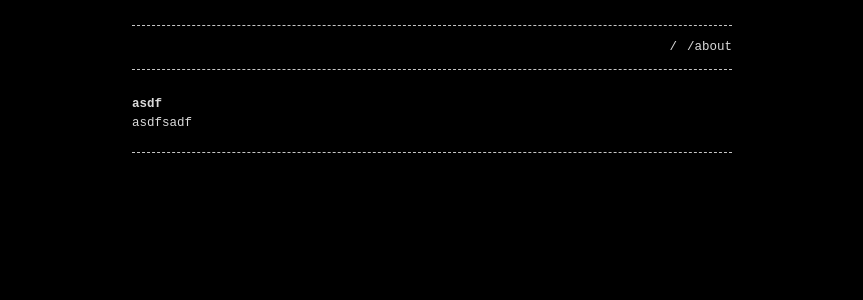
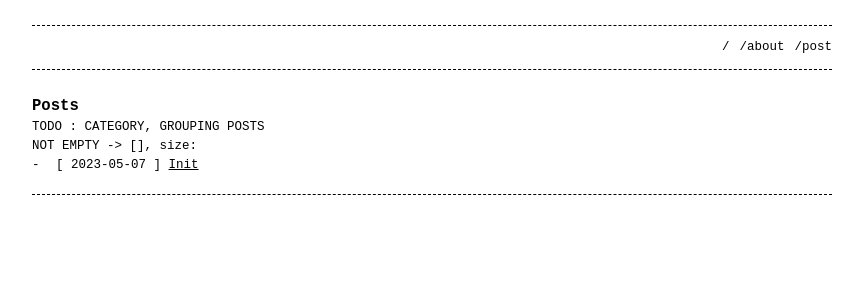
Before and after one commit to shellcodesniper/console, a Jekyll site: the page built from post.md, in a window 1280 px wide. Shown: the top 300 px of the page, without its empty margins (208-1071 px from the left). Built offline with Jekyll 4.4.1, drawn with Linux system fonts in a browser that asks for light colours.

Commit message:
WIP: BEFORE GROUPING

```diff
--- a/_config.yml
+++ b/_config.yml
@@ -5,12 +5,14 @@
 header_pages:
  - index.md
  - about.md
- - _posts/index.md
+ - post.md
 
 #footer: 'follow us on <a href="https://twitter.com/">twitter</a>'
 
 #style: light # dark (default) or light
-#listen_for_clients_preferred_style: true # true or false (default)
+listen_for_clients_preferred_style: true # true or false (default)
 
 plugins:
   - jekyll-seo-tag
+
+category_list: [ none, diary, hacking ]
--- /dev/null
+++ b/_layouts/post_home.html
@@ -0,0 +1,27 @@
+---
+layout: default
+---
+
+{{ content }}
+
+<h2>Posts</h2>
+
+TODO : CATEGORY, GROUPING POSTS
+
+{% if site.posts.size > 0 %}
+  <ul>
+    {% for post in site.posts %}
+    {% assign p_category = post.category %}
+    {% if p_category.is_nil? %}
+      EMPTY
+    {% else %}
+      NOT EMPTY
+  -> [{{ p_category }}], size: {{ p_category.size }}
+    {% endif %}
+    <li>
+      {% assign date_format = "%Y-%m-%d" %}
+      [ {{ post.date | date: date_format }} ] <a href="{{ post.url | relative_url }}">{{ post.title | escape }}</a>
+    </li>
+    {% endfor %}
+  </ul>
+{% endif %}
--- a/_sass/base.scss
+++ b/_sass/base.scss
@@ -9,14 +9,17 @@ $base-font-size:       12.5px !default;
 $mobile-font-size:     12px !default;
 $base-line-height:     1.5 !default;
 $container-width:      90% !default;
-$container-max-width:  600px !default;
+$container-max-width:  800px !default;
 
 /**
  * Global
  */
 body { background-color: var(--background-color);  margin: 0 auto;  padding: 0;  font-family: $base-font-family;  font-size: $base-font-size;  color: var(--text-color);  text-align: left;  line-height: $base-line-height !important; }
-h1, h2, h3, h4, h5, h6 { font-size: $base-font-size;  margin: 0px;  margin-top: 22px;  font-weight: bold;  color: var(--text-color); }
-p, ul, ol { margin: 0px;  color: var(--text-color); }
+h1 { font-size: calc($base-font-size * 1.5); margin-bottom: 11px; }
+h2 { font-size: calc($base-font-size * 1.25); margin-bottom: 9px; }
+h3, h4, h5, h6 { font-size: $base-font-size; margin-bottom: 5px; }
+h1, h2, h3, h4, h5, h6 { margin: 0px; margin-top: 22px;  font-weight: bold;  color: var(--text-color); }
+p, ul, ol { margin: 0px; color: var(--text-color); }
 a { text-decoration: underline;  color: var(--link-color); }
 a:hover { color: var(--background-color); background-color: var(--base-color); }
 @media only screen and (max-device-width: 500px) { * { font-size: $mobile-font-size !important; } }
--- a/post.md
+++ b/post.md
@@ -1,10 +1,6 @@
 ---
 title: /post
-layout: post
+layout: post_home
 category: none
 permalink: /post/
 ---
-
-# asdf
-
-asdfsadf
```
Also changed, not shown: _posts/2023-05-07-init.md (+1 -1 lines).
